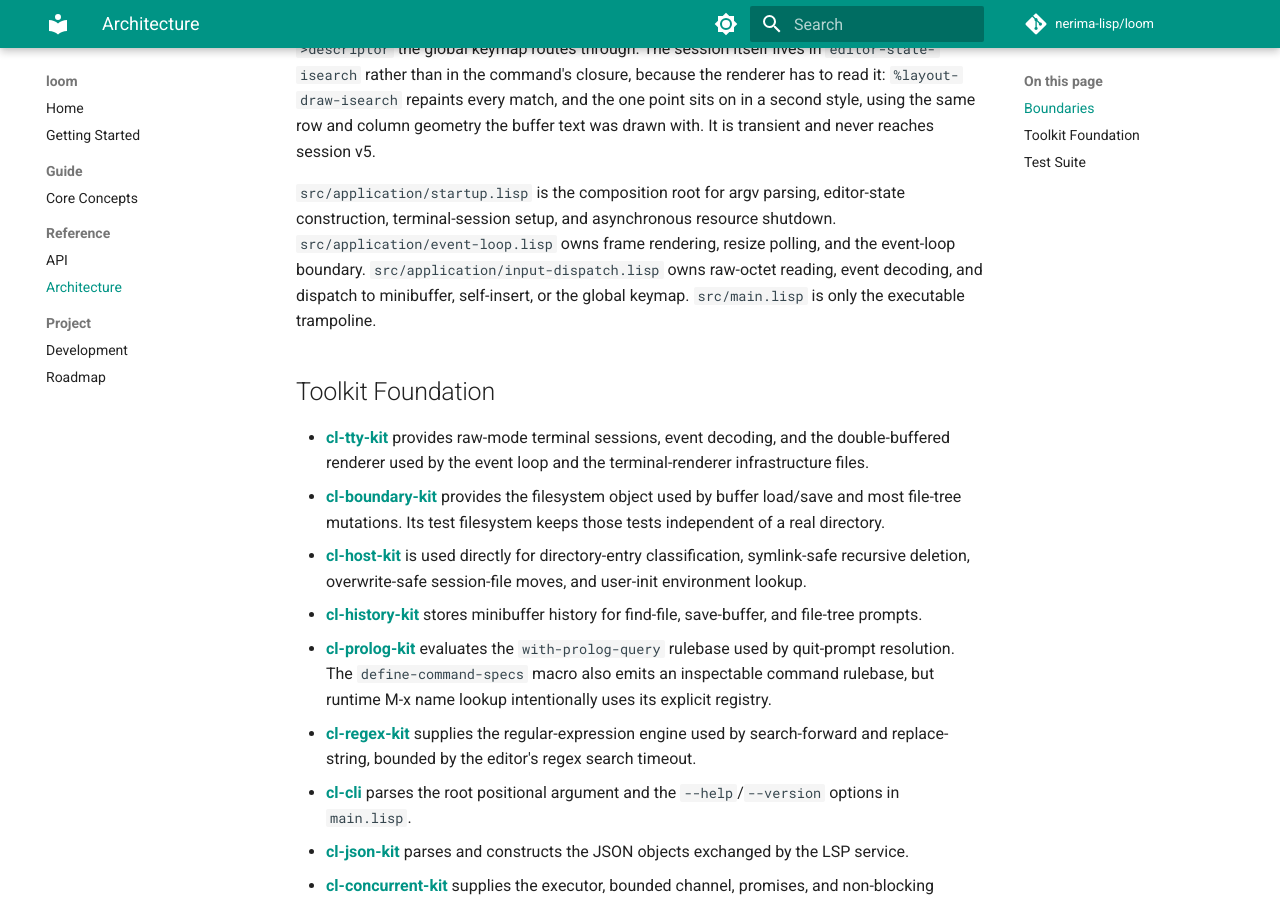
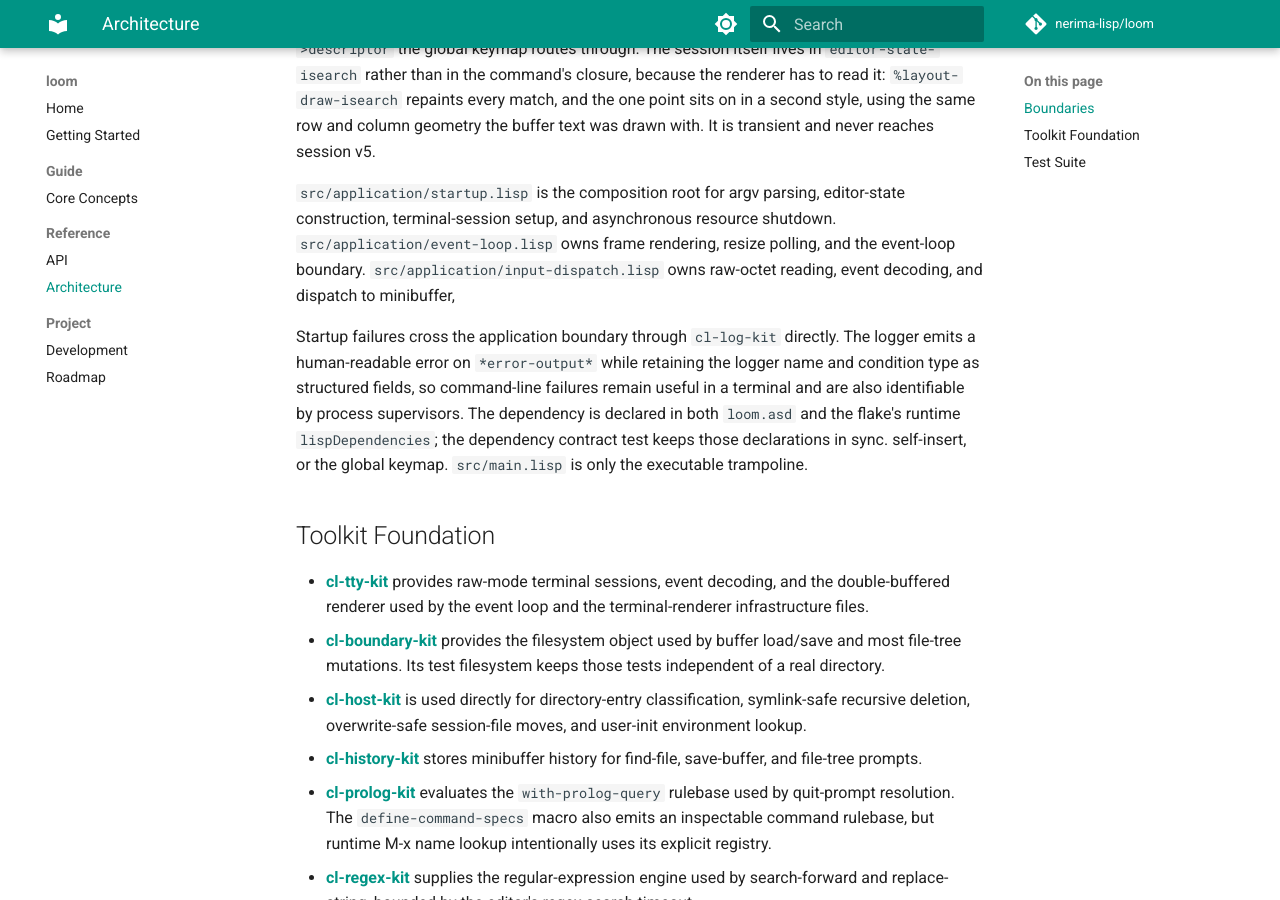
Before and after one commit to nerima-lisp/loom, an MkDocs documentation site: the page built from docs/src/reference/architecture.md, in a window 1280 px wide and 900 px high, scrolled down 5852 px. Built offline with MkDocs 1.6.1 and Material for MkDocs 9.7.7, drawn with Linux system fonts in a browser that asks for light colours; comment, search, counter and statistics services are not loaded.

Commit message:
docs: describe structured startup logging

```diff
--- a/docs/src/reference/architecture.md
+++ b/docs/src/reference/architecture.md
@@ -288,6 +288,14 @@ editor-state construction, terminal-session setup, and asynchronous resource
 shutdown. `src/application/event-loop.lisp` owns frame rendering, resize
 polling, and the event-loop boundary. `src/application/input-dispatch.lisp`
 owns raw-octet reading, event decoding, and dispatch to minibuffer,
+
+Startup failures cross the application boundary through `cl-log-kit` directly.
+The logger emits a human-readable error on `*error-output*` while retaining the
+logger name and condition type as structured fields, so command-line failures
+remain useful in a terminal and are also identifiable by process supervisors.
+The dependency is declared in both `loom.asd` and the flake's runtime
+`lispDependencies`; the dependency contract test keeps those declarations in
+sync.
 self-insert, or the global keymap. `src/main.lisp` is only the executable
 trampoline.
 
```
